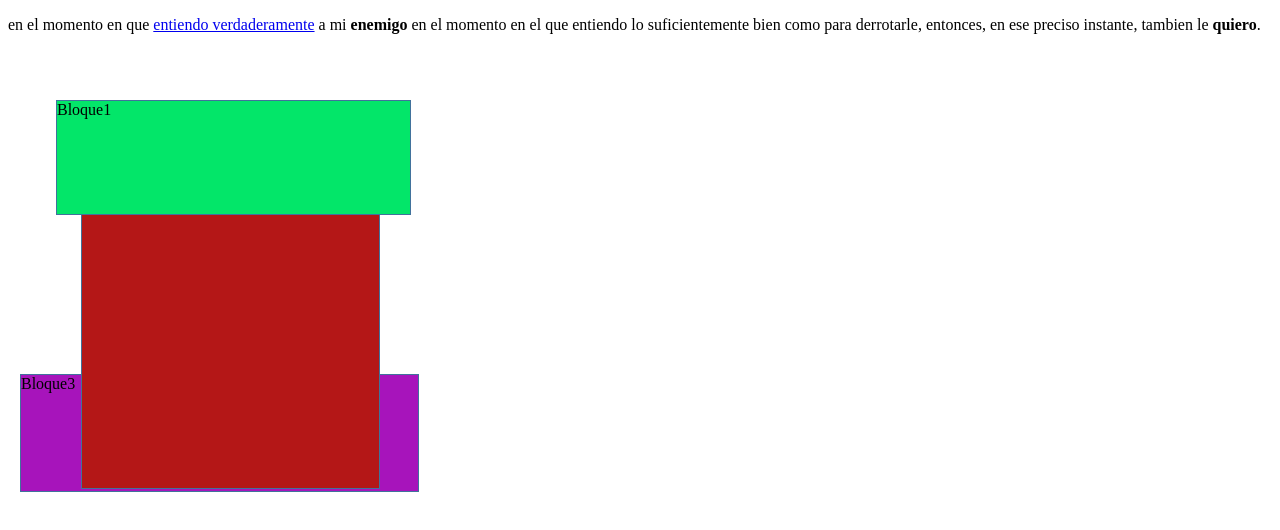
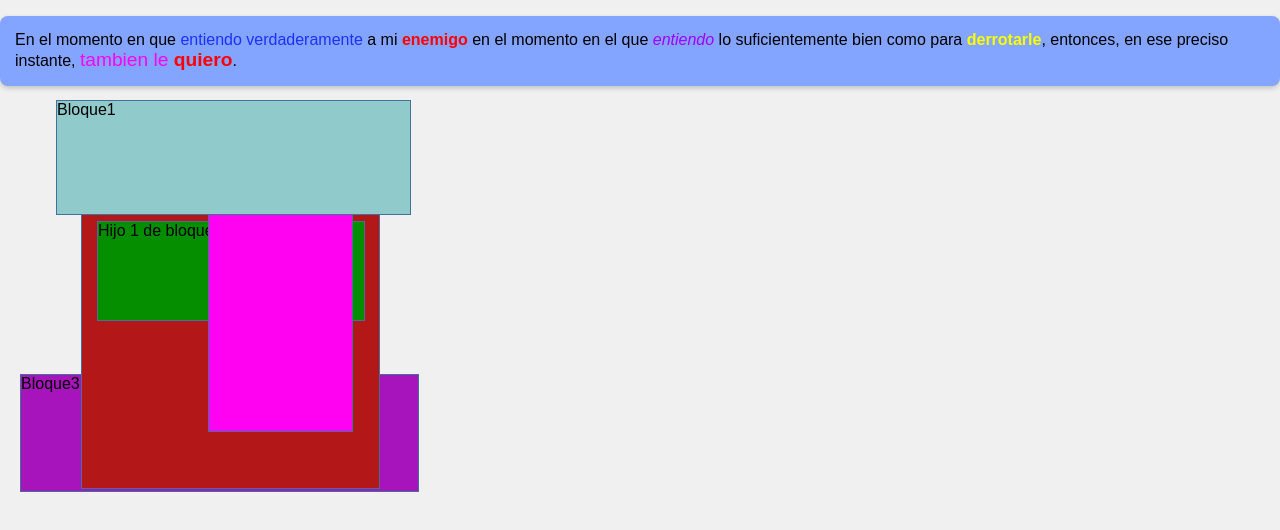
Before and after one commit to JmaldonadodevU/aplicacion-css-cajas-html, a plain HTML site: page pages/index.html in a window 1280 px wide. Drawn offline with Linux system fonts and the light colour scheme.

Commit message:
[IMPORTANT] Leer comentarios Agrego comentarios y modificaciones en el archivo style.css y index.html

```diff
--- a/css/style.css
+++ b/css/style.css
@@ -1,43 +1,101 @@
+body{
+    font-family: Arial, sans-serif;
+    background-color: #f0f0f0;
+    margin: 0;
+    padding: 0;
+}
+
 div{
     position: absolute;
     border: 1px solid #41729c;
 }
 div.bloque1{
-    background-color: #03e669;
-    width: 353px;
-    height: 113px;
-    top: 100px;
-    left: 56px;
-    z-index: 800;
+    background-color: rgb(144, 202, 202);/* Color de fondo bloque 1 */
+    width: 353px;/* Ancho del bloque 1 */
+    height: 113px;/* Alto del bloque 1 */
+    top: 100px;/* Distancia desde la partde superior de la ventana*/
+    left: 56px;/* Distancia desde el lado izquierdo de la ventana*/
+    z-index: 800;/* Apila el bloque 1 sobre otros elementos (nivel de apelacion) */
 }
 
-/*
-
-Description:
-This CSS rule targets a <div> element with the class "bloque2" and applies various styling properties to it.
-
-Properties:
-- background-color: Sets the background color of the element to a shade of red (#b41717).
-- width: Defines the width of the element as 297 pixels.
-- height: Defines the height of the element as 387 pixels.
-- top: Positions the element 100 pixels from the top of its containing element (requires position property to be set).
-- left: Positions the element 81 pixels from the left of its containing element (requires position property to be set).
-- z-index: Sets the stack order of the element to 40, which affects its layering relative to other elements.
-*/
 div.bloque2{
-    background-color: #b41717;
-    width: 297px;
-    height: 387px;
-    top: 100px;
-    left: 81px;
-    z-index: 40;
+    background-color: #b41717;/* Color de fondo bloque 2 */
+    width: 297px;/* Ancho del bloque 2 */
+    height: 387px;/* Distancia desde la partde superior de la ventana*/
+    top: 100px;/* Distancia desde el lado izquierdo de la ventana*/
+    left: 81px;/* Distancia desde el lado izquierdo de la ventana*/
+    z-index: 40;/* Apila el bloque 2 sobre otros elementos (nivel de apelacion) */
 }
 
 div.bloque3{
-    background-color: #a714bb;
-    width: 397px;
-    height: 116px;
-    top: 374px;
-    left: 20px;
-    z-index: 20;
+    background-color: #a714bb;/* Color de fondo bloque 3 */
+    width: 397px;/* Ancho del bloque 3 */
+    height: 116px;/* Distancia desde la partde superior de la ventana*/
+    top: 374px;/* Distancia desde el lado izquierdo de la ventana*/
+    left: 20px;/* Distancia desde el lado izquierdo de la ventana*/
+    z-index: 20;/* Apila el bloque 3 sobre otros elementos (nivel de apelacion) */
 }
+div.bloque2 div.hijo1{
+    background-color: #058f00;/* Color de fondo hijo 1 */
+    width: 266px;/* Ancho del hijo 1 */
+    height: 98px;/* Alto del hijo 1 */
+    top: 120px;/* Distancia desde la partde superior de la ventana*/
+    left: 15px;/* Distancia desde el lado izquierdo de la ventana*/
+    z-index: 90;/* Apila el hijo 1 sobre otros elementos dentro del bloque 2 (nivel de apelacion) */
+}
+
+div.bloque2 div.hijo2{
+    background-color: #ff02f2;/* Color de fondo hijo 2 */
+    width: 143px;/* Ancho del hijo 2 */
+    height: 296px;/* Alto del hijo 2 */
+    top: 33px;/* Distancia desde la partde superior de la ventana*/
+    left: 126px;/* Distancia desde el lado izquierdo de la ventana*/
+    z-index: 100;/* Apila el hijo 2 sobre otros elementos dentro del bloque 2 (nivel de apelacion) */
+}
+div.bloque3 div.hijo3{
+    background-color: #ffc402;/* Color de fondo hijo 3 */
+    width: 176px;/* Ancho del hijo 3 */
+    height: 99px;/* Alto del hijo 3 */
+    top: 278px;/* Distancia desde la partde superior de la ventana*/
+    left: 105px;/* Distancia desde el lado izquierdo de la ventana*/
+    z-index: 10;/* Apila el hijo 3 sobre otros elementos dentro del bloque 3 (nivel de apelacion) */
+}
+
+p{
+    background-color: #83a4ff;
+    padding: 15px;
+    border-radius: 8px;
+    box-shadow: 0 2px 5px rgba(0,0,0,0.2);
+    -webkit-border-radius: 8px;
+    -moz-border-radius: 8px;
+    -ms-border-radius: 8px;
+    -o-border-radius: 8px;
+}
+
+a{
+    color: #202ffd;/* Color del texto */
+    text-decoration: none;/* Quita el subrayado del texto */
+}
+a:hover{
+    color: #ff0000;/* Color del texto */
+    text-decoration: underline;/* Subraya el texto */
+}
+
+b{
+    color: #ff0000;/* Color del texto */
+}
+
+.prueba{
+    color: #a200ff;/* Color del texto */
+    font-style: italic;/* Estilo de la fuente */
+}
+
+#prueba2{
+    color: #fbff00;/* Color del texto */
+    font-weight: bold;/* Estilo de la fuente */
+}
+
+.h3{
+    color: #ff00f7;/* Color del texto */
+    font-size: 1.2em;/* Tamaño de la fuente */
+}
--- a/pages/index.html
+++ b/pages/index.html
@@ -16,7 +16,7 @@
     </div>
     <div class="bloque3">Bloque3</div>
     <p>
-        en el momento en que <a href="https://www.ecci.edu.co/bogota/" target="_blank">entiendo verdaderamente</a>
+        En el momento en que <a href="https://www.ecci.edu.co/bogota/" target="_blank">entiendo verdaderamente</a>
         a mi <b>enemigo</b> en el momento en el que <span class="prueba">entiendo</span> lo suficientemente bien
         como para <span id="prueba2">derrotarle</span>, entonces, en ese preciso instante, <span class="h3">tambien le <b>quiero</b></span>.
     </p>
```
